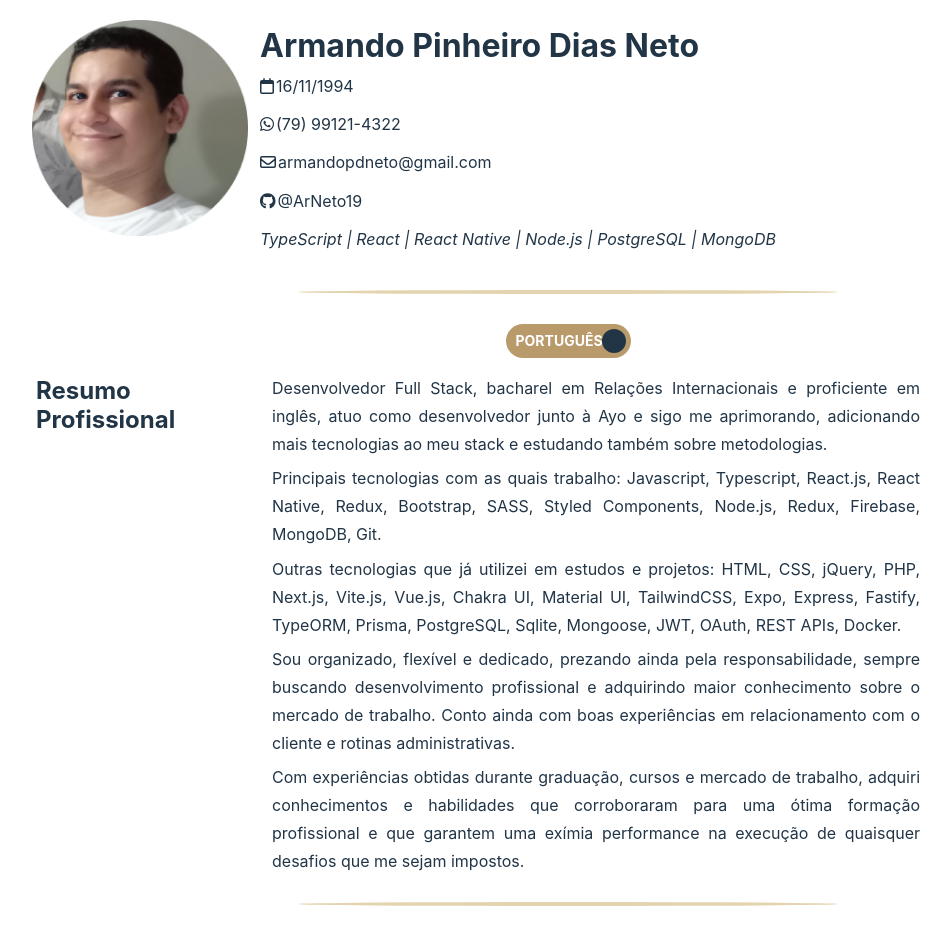
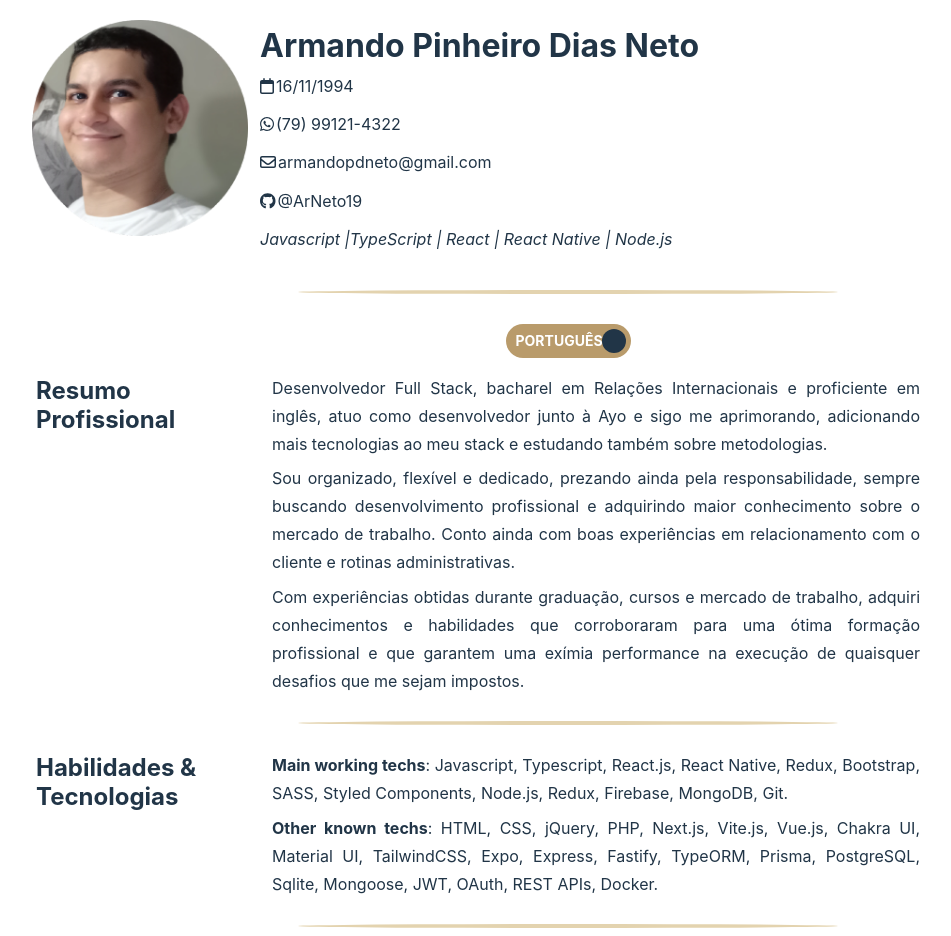
Before and after one commit to ArNeto19/cv-page, a React (Vite) app: page / in a window 1280 px wide. Shown: the top 936 px of the page, without its empty margins (72-1023 px from the left). Built offline with nearby package versions, Linux system fonts and the light colour scheme.

Commit message:
refactor: reorganize skill info on each section

```diff
--- a/src/components/Heading/Heading.tsx
+++ b/src/components/Heading/Heading.tsx
@@ -31,7 +31,7 @@ export const Heading = () => {
         </div>
         <div>
           <p>
-            <em>TypeScript | React | React Native | Node.js | PostgreSQL | MongoDB</em>
+            <em>Javascript |TypeScript | React | React Native | Node.js</em>
           </p>
         </div>
       </div>
--- a/src/components/Resume/resumeContent.tsx
+++ b/src/components/Resume/resumeContent.tsx
@@ -6,15 +6,6 @@ const PortugueseParagraph = () => {
         como desenvolvedor junto à <a href="https://entregas.ayoapp.com.br/">Ayo</a> e sigo me
         aprimorando, adicionando mais tecnologias ao meu stack e estudando também sobre
         metodologias.
-      </p>
-      <p>
-        Principais tecnologias com as quais trabalho: Javascript, Typescript, React.js, React
-        Native, Redux, Bootstrap, SASS, Styled Components, Node.js, Redux, Firebase, MongoDB, Git.
-      </p>
-      <p>
-        Outras tecnologias que já utilizei em estudos e projetos: HTML, CSS, jQuery, PHP, Next.js,
-        Vite.js, Vue.js, Chakra UI, Material UI, TailwindCSS, Expo, Express, Fastify, TypeORM,
-        Prisma, PostgreSQL, Sqlite, Mongoose, JWT, OAuth, REST APIs, Docker.
       </p>
       <p>
         Sou organizado, flexível e dedicado, prezando ainda pela responsabilidade, sempre buscando
@@ -40,15 +31,6 @@ const EnglishParagraph = () => {
         my stack, and also been studying some methodologies.
       </p>
       <p>
-        Main techs that I've been working with: Javascript, Typescript, React.js, React Native,
-        Bootstrap, SASS, Styled Components, Node.js, Redux, Firebase, MongoDB, Git.
-      </p>
-      <p>
-        Other techs that I've been studying and using on projects so far: HTML, CSS, jQuery, PHP,
-        Next.js, Vite.js, Vue.js, Chakra UI, Material UI, TailwindCSS, Expo, Express, Fastify,
-        TypeORM, Prisma, PostgreSQL, Sqlite, Mongoose, JWT, OAuth, REST APIs, Docker.
-      </p>
-      <p>
         I'm organized, dedicated and diligent, always regarding for accountability, and I keep
         seeking professional growth and to acquire greater knowledge about the labor market. I have
         experience on customer sucess and administrative routines, but now I'm aiming a career
--- a/src/components/Skills/Skills.tsx
+++ b/src/components/Skills/Skills.tsx
@@ -8,10 +8,13 @@ export const Skills = ({ toggleToEnglish }: any) => {
       </div>
       <div className="text-justify leading-7 pl-3 md:w-3/5 max-md:p-2">
         <p>
-          HTML, CSS, Javascript, Bootstrap, jQuery, Typescript, React, Next.js, Vue.js, Styled
-          Components, Chakra UI, Material UI, TailwindCSS, React Native, Expo, Node.js, Express,
-          Fastify, TypeORM, Prisma, PostgreSQL, Sqlite, MongoDB, Mongoose, JWT, OAuth, REST APIs,
-          Git, Github, Docker.
+          <b>Main working techs</b>: Javascript, Typescript, React.js, React Native, Redux,
+          Bootstrap, SASS, Styled Components, Node.js, Redux, Firebase, MongoDB, Git.
+        </p>
+        <p>
+          <b>Other known techs</b>: HTML, CSS, jQuery, PHP, Next.js, Vite.js, Vue.js, Chakra UI,
+          Material UI, TailwindCSS, Expo, Express, Fastify, TypeORM, Prisma, PostgreSQL, Sqlite,
+          Mongoose, JWT, OAuth, REST APIs, Docker.
         </p>
       </div>
     </section>
```
